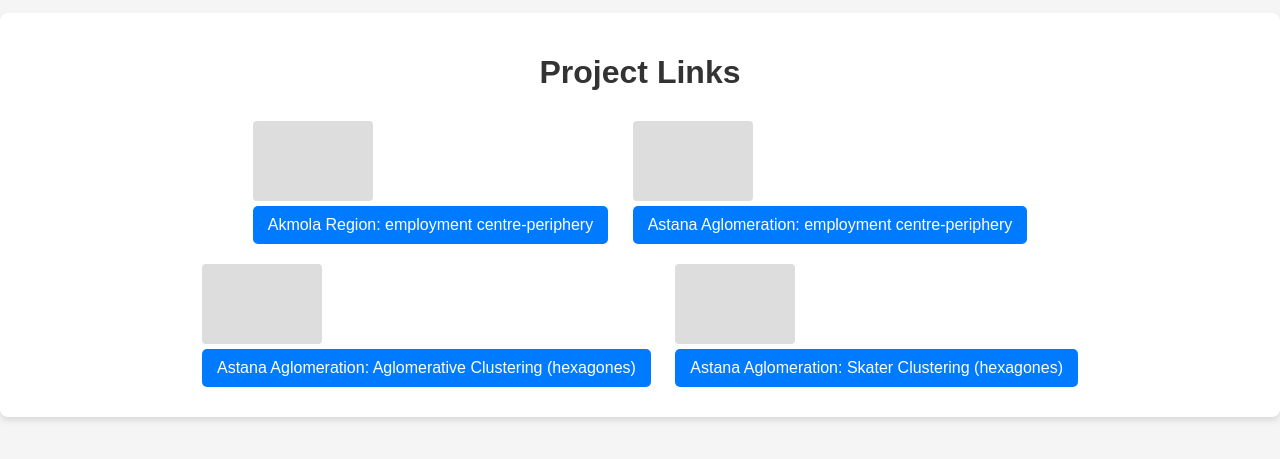
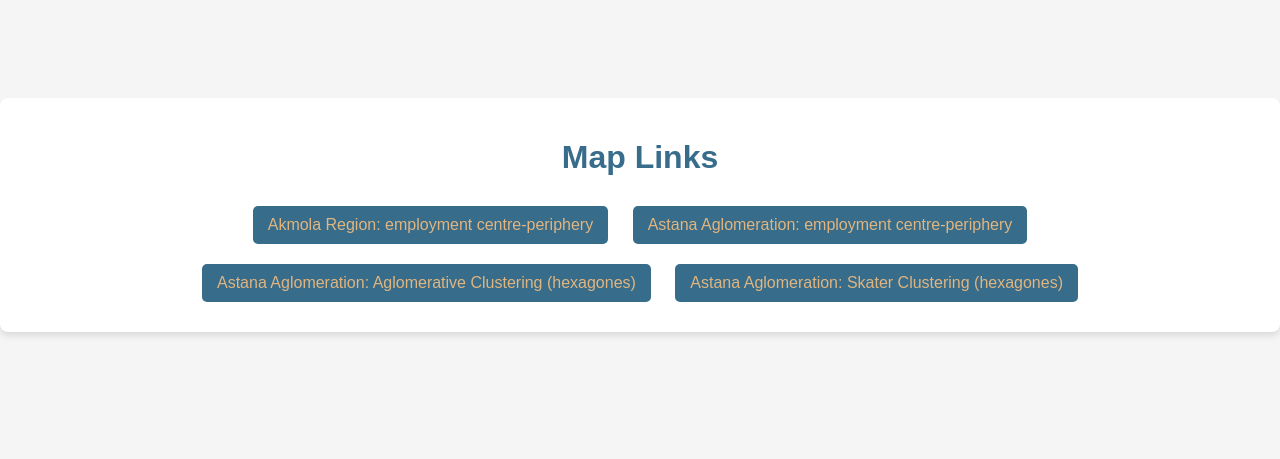
Before and after one commit to murla-ui/GIS, a plain HTML site: page index.html in a window 1280 px wide. Shown: the part 185-644 px from the top of the page. Drawn offline with Linux system fonts and the light colour scheme.

Commit message:
Update index.html

```diff
--- a/index.html
+++ b/index.html
@@ -13,67 +13,43 @@
             justify-content: center;
             align-items: center;
             height: 100vh;
-            background-color: #f5f5f5;
+            background-color: #f5f5f5; /* Neutral background to complement the two colors */
         }
         .container {
             text-align: center;
             padding: 20px;
-            background-color: white;
+            background-color: white; /* Keeps the container neutral to highlight the colored links */
             box-shadow: 0 4px 6px rgba(0,0,0,0.1);
             border-radius: 8px;
         }
         h1 {
-            color: #333;
+            color: #376c8a; /* First color for headings */
             margin-bottom: 20px;
         }
-        .link {
+        a {
+            display: inline-block;
             margin: 10px;
-            display: inline-block;
+            padding: 10px 15px;
+            background-color: #376c8a; /* First color for button background */
+            color: #e1b580; /* Second color for button text */
             text-decoration: none;
+            border-radius: 5px;
+            transition: background-color 0.3s, color 0.3s;
         }
-        .thumbnail {
-            width: 120px;
-            height: 80px;
-            background-color: #ddd;
-            display: block;
-            border-radius: 4px;
-            margin-bottom: 5px;
-            background-size: cover;
-            background-position: center;
-        }
-        .link-text {
-            display: block;
-            background-color: #007bff;
-            color: white;
-            padding: 10px 15px;
-            border-radius: 5px;
-            transition: background-color 0.3s;
-        }
-        .link-text:hover {
-            background-color: #0056b3;
+        a:hover {
+            background-color: #e1b580; /* Second color for button background on hover */
+            color: #376c8a; /* First color for button text on hover */
         }
     </style>
 </head>
 <body>
 
 <div class="container">
-    <h1>Project Links</h1>
-    <a href="https://murla-ui.github.io/AkmolaCP/" class="link" target="_blank">
-        <div class="thumbnail" style="background-image: url('your-thumbnail-url-here');"></div>
-        <span class="link-text">Akmola Region: employment centre-periphery</span>
-    </a>
-    <a href="https://murla-ui.github.io/AstanaAgloCP/" class="link" target="_blank">
-        <div class="thumbnail" style="background-image: url('your-thumbnail-url-here');"></div>
-        <span class="link-text">Astana Aglomeration: employment centre-periphery</span>
-    </a>
-    <a href="https://murla-ui.github.io/AstanaAgloACHex/" class="link" target="_blank">
-        <div class="thumbnail" style="background-image: url('your-thumbnail-url-here');"></div>
-        <span class="link-text">Astana Aglomeration: Aglomerative Clustering (hexagones)</span>
-    </a>
-    <a href="https://murla-ui.github.io/AstanaAgloSkaterHex/" class="link" target="_blank">
-        <div class="thumbnail" style="background-image: url('your-thumbnail-url-here');"></div>
-        <span class="link-text">Astana Aglomeration: Skater Clustering (hexagones)</span>
-    </a>
+    <h1>Map Links</h1>
+    <a href="https://murla-ui.github.io/AkmolaCP/" target="_blank">Akmola Region: employment centre-periphery</a>
+    <a href="https://murla-ui.github.io/AstanaAgloCP/" target="_blank">Astana Aglomeration: employment centre-periphery</a>
+    <a href="https://murla-ui.github.io/AstanaAgloACHex/" target="_blank">Astana Aglomeration: Aglomerative Clustering (hexagones)</a>
+    <a href="https://murla-ui.github.io/AstanaAgloSkaterHex/" target="_blank">Astana Aglomeration: Skater Clustering (hexagones)</a>
 </div>
 
 </body>
```
